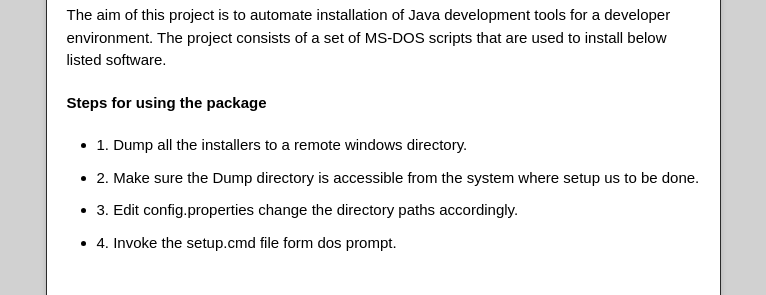
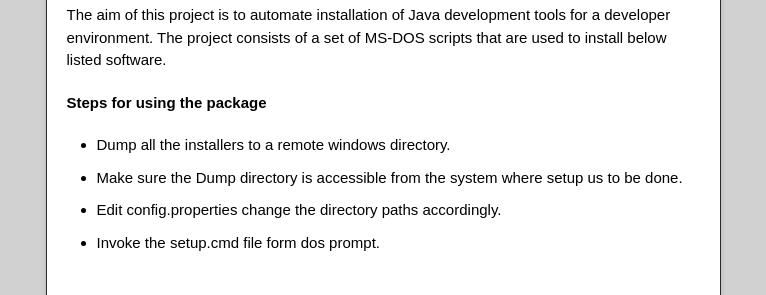
Before and after one commit to anubhavshukla/software-box, a plain HTML site: page index.html in a window 1280 px wide. Shown: the part 356-651 px from the top of the page, without its empty margins (257-1023 px from the left). Drawn offline with nearby package versions, Linux system fonts and the light colour scheme.

Commit message:
Update index.html

```diff
--- a/index.html
+++ b/index.html
@@ -43,10 +43,10 @@
 
 <p><strong>Steps for using the package</strong><br>
 <ul>
-  <li>1. Dump all the installers to a remote windows directory.</li>
-  <li>2. Make sure the Dump directory is accessible from the system where setup us to be done.</li>
-  <li>3. Edit config.properties change the directory paths accordingly.</li>
-  <li>4. Invoke the setup.cmd file form dos prompt.</p></li>
+  <li>Dump all the installers to a remote windows directory.</li>
+  <li>Make sure the Dump directory is accessible from the system where setup us to be done.</li>
+  <li>Edit config.properties change the directory paths accordingly.</li>
+  <li>Invoke the setup.cmd file form dos prompt.</p></li>
 </ul>
         </article>
       </div>
@@ -54,8 +54,6 @@
     <footer>
       <div class="owner">
       <p><a href="https://github.com/anubhavshukla" class="avatar"><img src="https://avatars3.githubusercontent.com/u/8375939?v=2&amp;s=60" width="48" height="48"></a> <a href="https://github.com/anubhavshukla">anubhavshukla</a> maintains <a href="https://github.com/anubhavshukla/software-box">Software-box</a></p>
-
-
       </div>
       <div class="creds">
         <small>This page generated using <a href="http://pages.github.com/">GitHub Pages</a><br>theme by <a href="https://twitter.com/jonrohan/">Jon Rohan</a></small>
```
